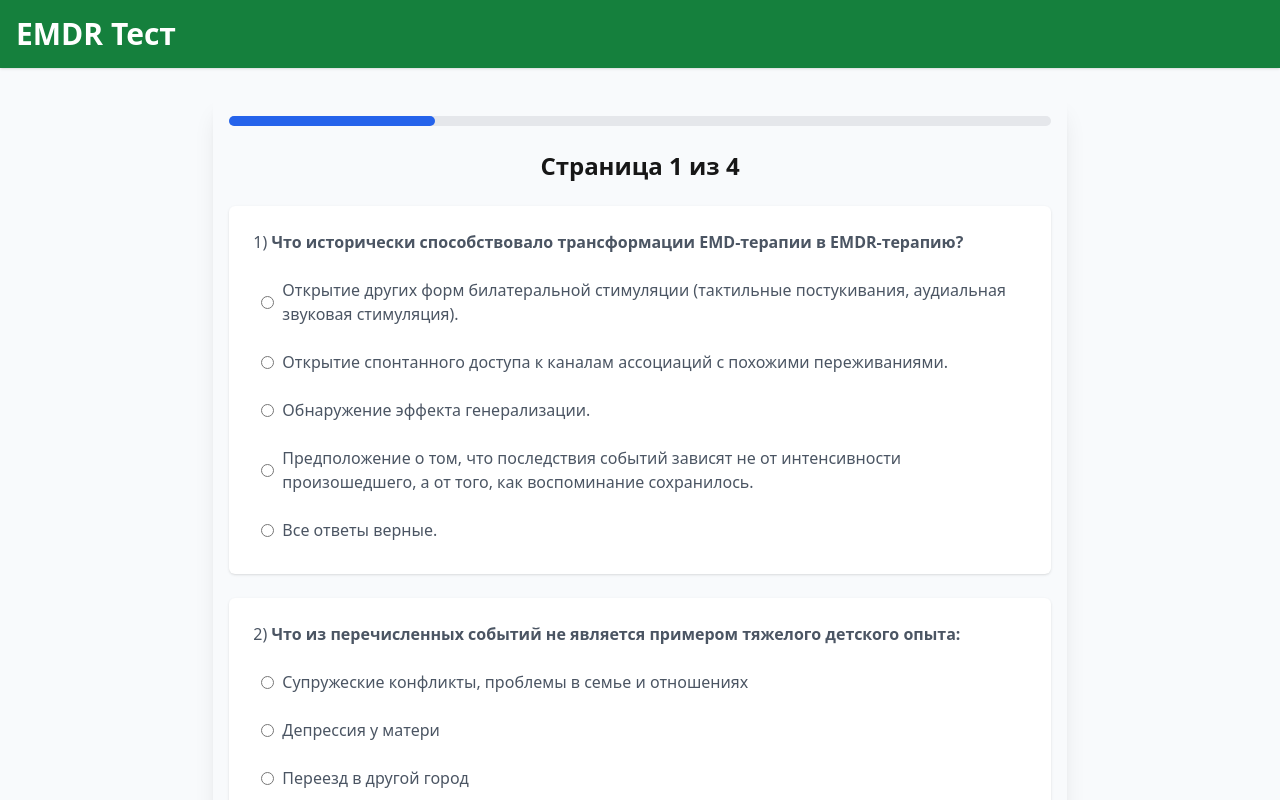
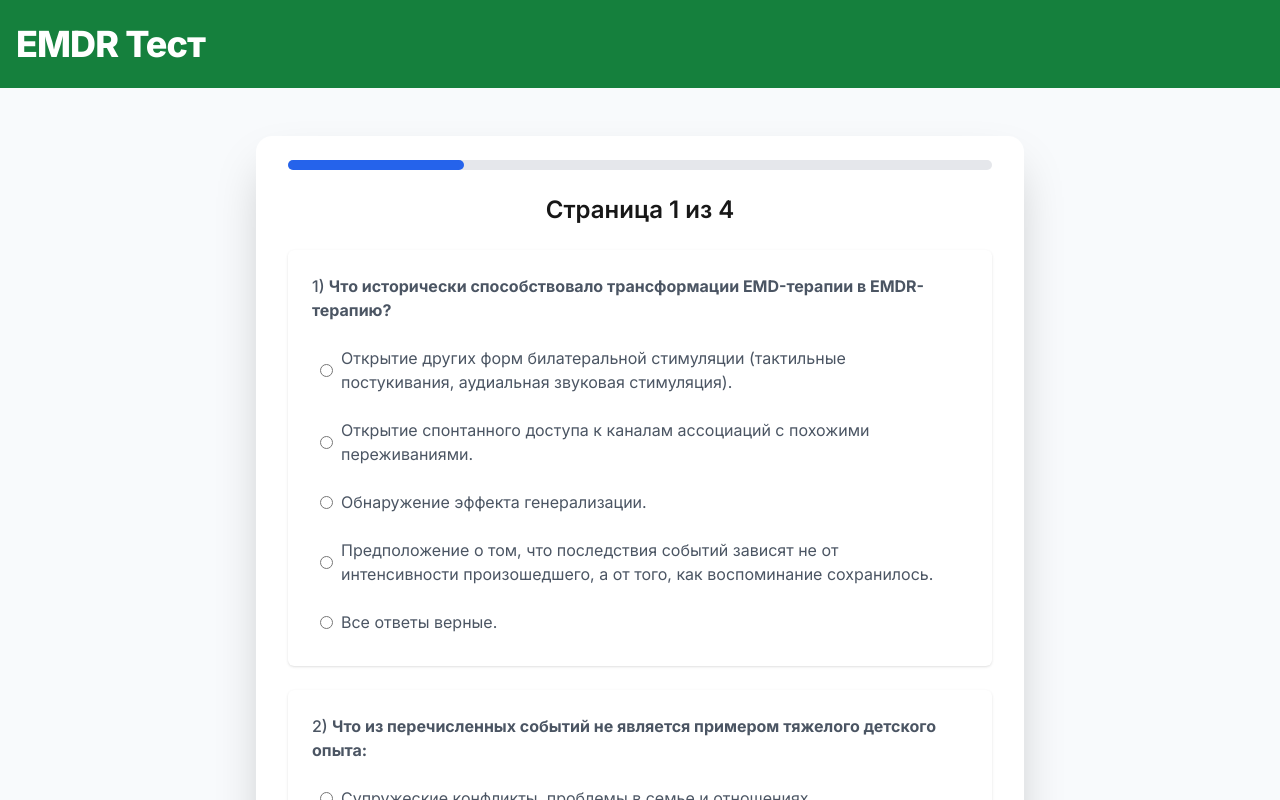
Before and after one commit to titovm/emdr-quiz, a Next.js app: page /quiz/1 in a window 1280 px wide. Shown: the top 800 px of the page. Built offline with nearby package versions, Linux system fonts and the light colour scheme.

Commit message:
Some visual changes and dark mode fixes

```diff
--- a/components/layout.js
+++ b/components/layout.js
@@ -1,24 +1,29 @@
-// components/Layout.js
+import { Inter } from 'next/font/google'
+
+const inter = Inter({ subsets: ['latin', 'cyrillic'] })
+
 export default function Layout({ children }) {
     return (
-      <div className="min-h-screen flex flex-col font-sans">
+      <div className={`min-h-screen flex flex-col ${inter.className}`}>
       {/* Header */}
-        <header className="bg-green-700 text-white py-4 shadow">
+      <header className="bg-green-700 text-white py-6">
         <div className="container mx-auto px-4">
-            <h1 className="text-3xl font-bold">
-              <a href="/">EMDR Тест</a>
+          <h1 className="text-4xl font-extrabold tracking-tight">
+            <a href="/" className="hover:text-green-100 transition-colors">EMDR Тест</a>
           </h1>
         </div>
       </header>
 
       {/* Main Content */}
-        <main className="flex-grow container mx-auto px-4 py-6 my-6 md:w-2/3 rounded-xl shadow-xl">
+      <main className="flex-grow container mx-auto md:px-4 py-12">
+        <div className="bg-white rounded-2xl shadow-2xl py-6 px-2 md:px-8 max-w-3xl mx-auto">
           {children}
+        </div>
       </main>
 
       {/* Footer */}
       <footer className="bg-green-700 text-white py-4">
-          <div className="container mx-auto px-4 text-center">
+        <div className="container mx-auto px-4 text-center text-sm">
           &copy; {new Date().getFullYear()} Ассоциация EMDR России
         </div>
       </footer>
--- a/pages/quiz/[id].js
+++ b/pages/quiz/[id].js
@@ -94,13 +94,13 @@ export default function QuizPage() {
             style={{ width: `${(page / totalPages) * 100}%` }}
           ></div>
         </div>
-        <h2 className="text-2xl font-semibold mb-4 text-center">
+        <h2 className="text-2xl font-semibold mb-4 text-center dark:text-gray-700">
           Страница {page} из {totalPages}
         </h2>
         {currentQuestions.map((q) => {
           const isMultipleChoice = q.correctAnswer.length > 1;
           return (
-            <div key={q.number} className="bg-white p-6 rounded-md shadow">
+            <div key={q.number} className="bg-white p-2 md:p-6 rounded-md shadow">
               <p className="font-medium text-gray-600 mb-4">
                 {q.number}) <strong>{q.question}</strong>
               </p>
```
Lines whose indentation alone changed are shown as unchanged.
